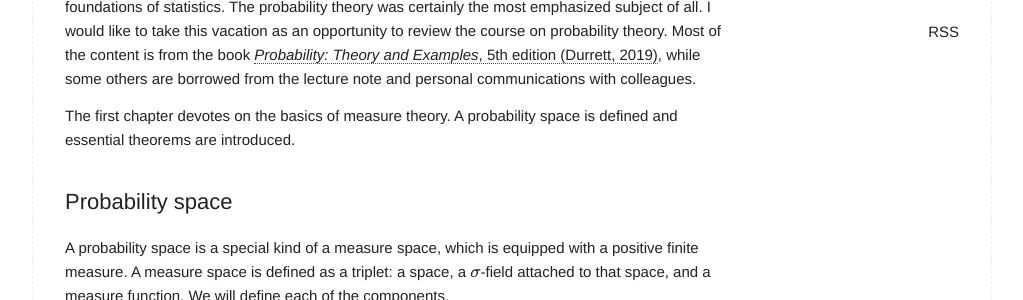
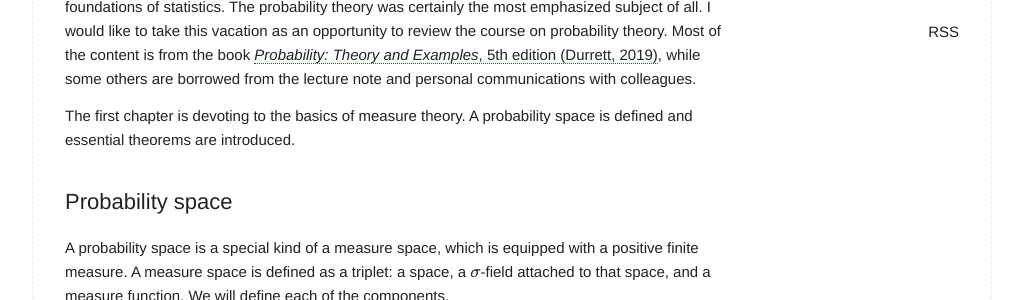
Before and after one commit to naturale0/naturale0.github.io, a Jekyll site: the page built from _posts/2020-12-18-[PTE] 1.1 Measure theory.md, in a window 1280 px wide and 900 px high. Shown: the part 179-479 px from the top of the window, without its empty margins (128-1151 px from the left). Built offline with Jekyll 4.4.1, drawn with Linux system fonts in a browser that asks for light colours; formulas are drawn with MathJax 3; comment, search, counter and statistics services are not loaded.

Commit message:
edit typos on PTE 1.1

```diff
--- a/_posts/2020-12-18-[PTE] 1.1 Measure theory.md
+++ b/_posts/2020-12-18-[PTE] 1.1 Measure theory.md
@@ -7,7 +7,7 @@ categories: [probability]
 
 The first year as an M.S. student in Statistics at SNU was the time spent for learning theoretical foundations of statistics. The probability theory was certainly the most emphasized subject of all. I would like to take this vacation as an opportunity to review the course on probability theory. Most of the content is from the book [*Probability: Theory and Examples*, 5th edition (Durrett, 2019)](https://services.math.duke.edu/~rtd/PTE/pte.html), while some others are borrowed from the lecture note and personal communications with colleagues.
 
-The first chapter devotes on the basics of measure theory. A probability space is defined and essential theorems are introduced.
+The first chapter is devoting to the basics of measure theory. A probability space is defined and essential theorems are introduced.
 <br><br>
 
 ## Probability space
```
Also changed, not shown: 2 other files.
